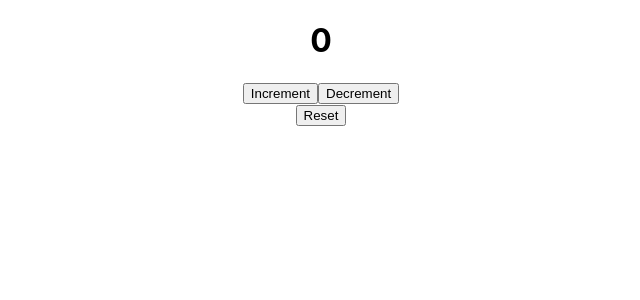
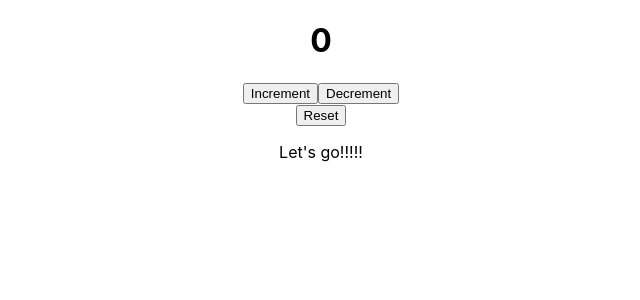
Before and after one commit to darthrevan030/Summer-Build-Tutorials, a React (Create React App) app in the folder React/counter-react/: page / in a window 1280 px wide. Shown: the top 300 px of the page, without its empty margins (319-959 px from the left). Built offline with nearby package versions, Linux system fonts and the light colour scheme.

Commit message:
Conditional Rendering

```diff
--- a/React/counter-react/src/App.js
+++ b/React/counter-react/src/App.js
@@ -24,6 +24,10 @@ function App() {
       <button onClick={decrease}>Decrement</button>
       <br />
       <button onClick={reset}>Reset</button>
+      <div className="message">
+        {counter === 0 && <p>Let's go!!!!!</p>}
+        {counter > 0 && counter <= 5 && <p>Just getting started...</p>}
+      </div>
     </div>
   );
 }
```
